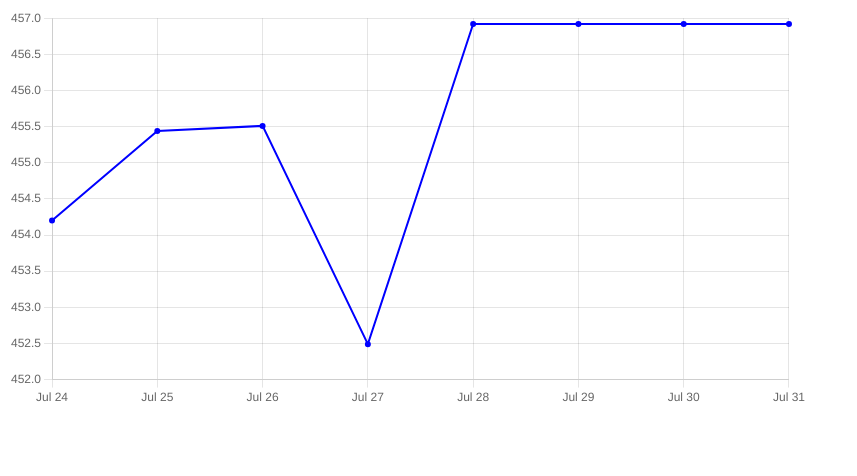
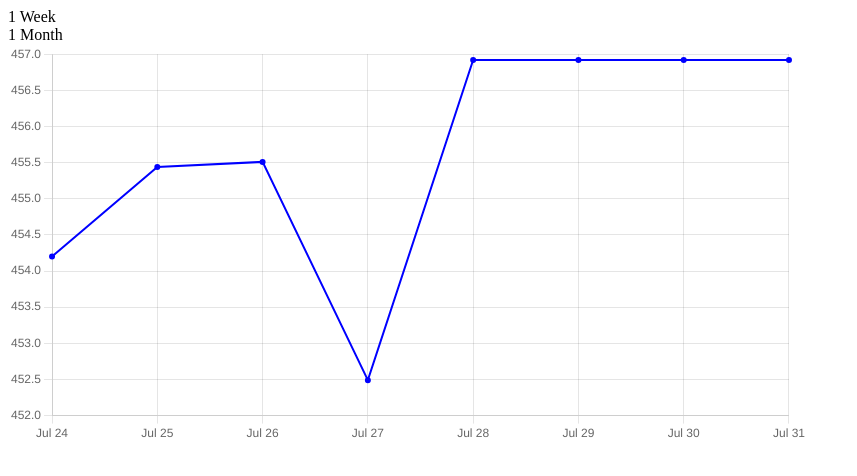
Before and after one commit to onifernando1/charts, a React (Create React App) app in the folder charts/: page / in a window 1280 px wide. Shown: the top 476 px of the page, without its empty margins (0-857 px from the left). Built offline with nearby package versions, Linux system fonts and the light colour scheme.

Commit message:
time scale flip

```diff
--- a/charts/src/components/PriceHistory.js
+++ b/charts/src/components/PriceHistory.js
@@ -1,6 +1,7 @@
 import React from "react";
 import "../assets/styles/pricehistory.css";
 import IndividualPriceHistoryGraph from "./IndividualPriceHistoryGraph";
+import { useState } from "react";
 
 function PriceHistory() {
   const weekPriceLabels = [
@@ -18,12 +19,33 @@ function PriceHistory() {
     454.2, 455.44, 455.51, 452.49, 456.92, 456.92, 456.92, 456.92,
   ];
 
+  const monthPriceLabels = ["Jun 30", "Jul 7", "Jul 14", "Jul 21", "Jul 28"];
+
+  const monthPriceData = [443.28, 438.55, 449.28, 452.18, 456.92];
+
+  const timeFrames = ["week", "oneMonth"];
+
+  const [currentTimeFrame, setCurrentTimeFrame] = useState(timeFrames[0]);
+
   return (
     <div className="price-history-container">
-      <IndividualPriceHistoryGraph
-        priceData={weekPriceData}
-        priceLabels={weekPriceLabels}
-      />
+      <div className="time-frame-switch-container">
+        <div onClick={() => setCurrentTimeFrame(timeFrames[0])}>1 Week</div>
+        <div onClick={() => setCurrentTimeFrame(timeFrames[1])}>1 Month</div>
+      </div>
+
+      {currentTimeFrame == timeFrames[0] ? (
+        <IndividualPriceHistoryGraph
+          priceData={weekPriceData}
+          priceLabels={weekPriceLabels}
+        />
+      ) : null}
+      {currentTimeFrame == timeFrames[1] ? (
+        <IndividualPriceHistoryGraph
+          priceData={monthPriceData}
+          priceLabels={monthPriceLabels}
+        />
+      ) : null}
     </div>
   );
 }
```
